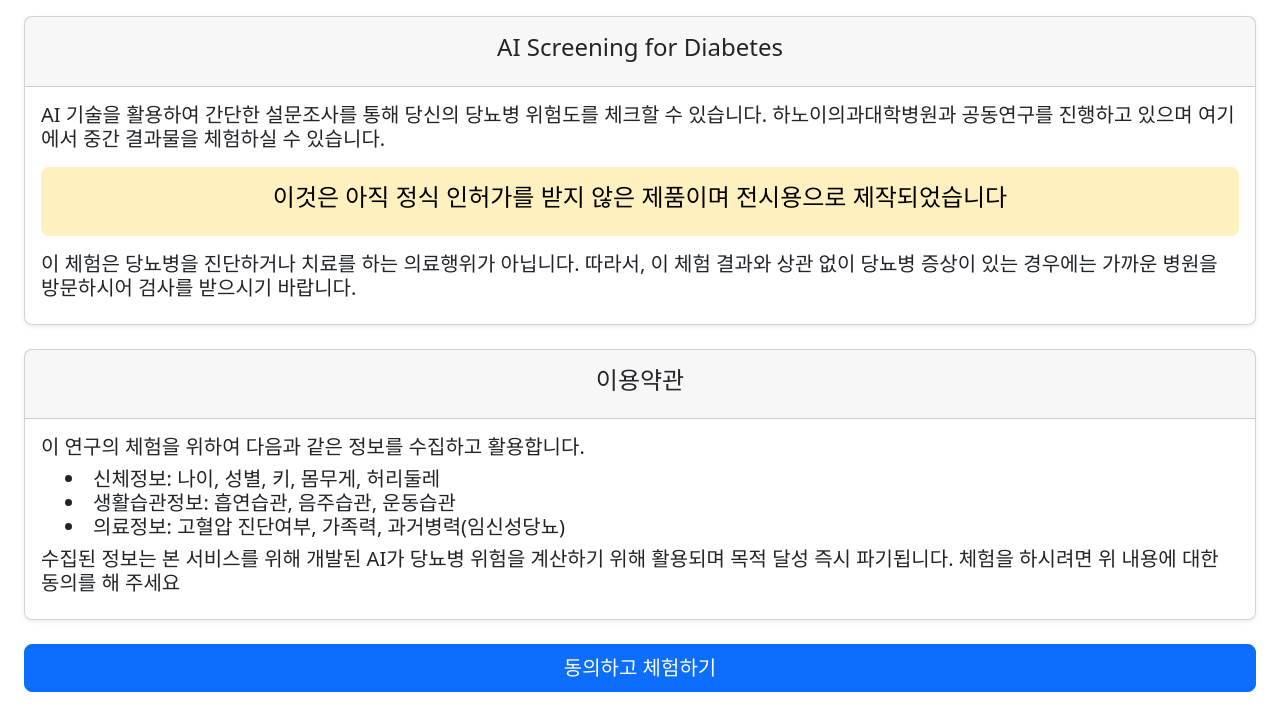
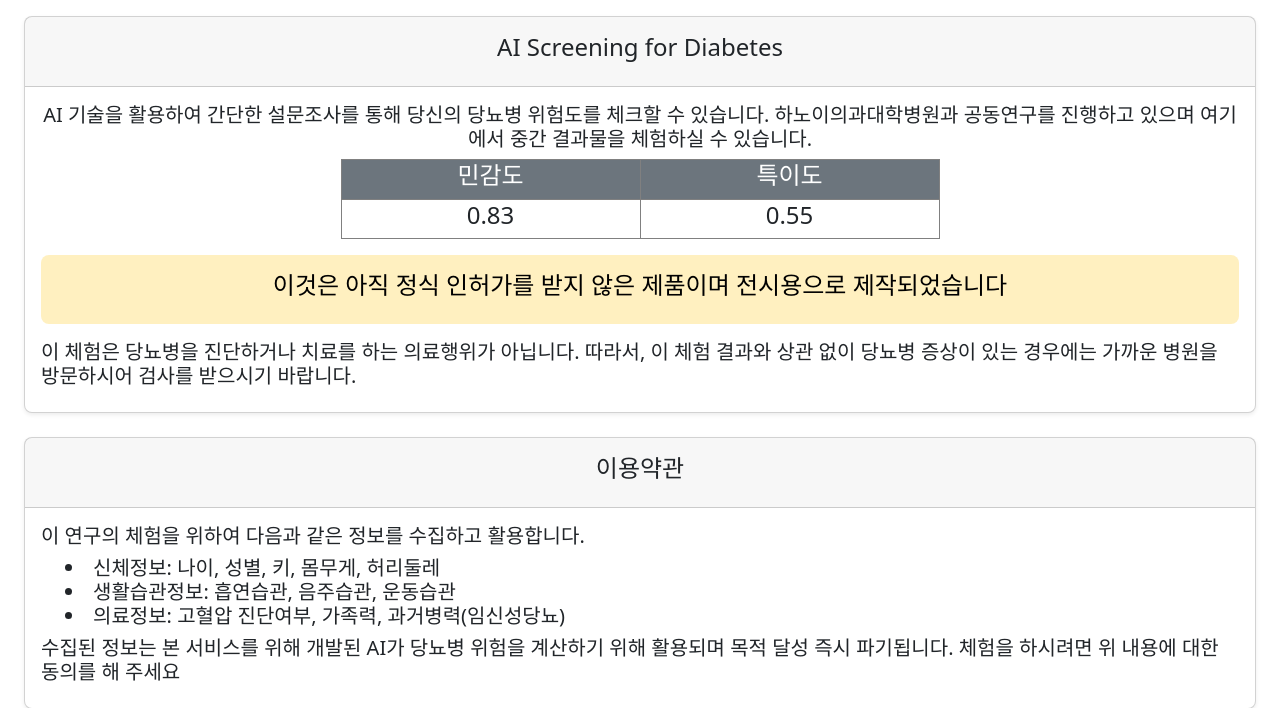
Before and after one commit to JaehoLee83/AIScreening, a Django app: page /kr/ in a window 1280 px wide. Shown: the part 97-805 px from the top of the page. Run offline with Django 4.2, Linux system fonts and the light colour scheme; parts of the project's set-up code (start-up, migrations or seed data) failed here and were passed over; some libraries are stand-ins or nearby versions.

Commit message:
udpate index

```diff
--- a/tutorial_web/templates/index_kr.html
+++ b/tutorial_web/templates/index_kr.html
@@ -8,8 +8,22 @@
             <h4 clss="my-0 font-weight-bold"> AI Screening for Diabetes </h4>
         </div>
         <div class="card-body">
-            <h5> AI 기술을 활용하여 간단한 설문조사를 통해 당신의 당뇨병 위험도를 체크할 수 있습니다. 하노이의과대학병원과 공동연구를 진행하고 있으며 여기에서 중간 결과물을 체험하실 수 있습니다.
+            <h5 class="text-center"> AI 기술을 활용하여 간단한 설문조사를 통해 당신의 당뇨병 위험도를 체크할 수 있습니다. 하노이의과대학병원과 공동연구를 진행하고 있으며 여기에서 중간 결과물을 체험하실 수 있습니다.
             </h5>
+            <table class="w-50 text-center table-bordered border-Secondary"  style="float:none; margin:0 auto;">
+                <thead>
+                    <tr class="text-bg-secondary">
+                        <th scope="col"> <h4> 민감도 </h4> </th>
+                        <th scope="col"> <h4> 특이도 </h4> </th>
+                    </tr>
+                </thead>
+                <tbody>
+                    <tr>
+                        <td> <h4> 0.83 </h4> </td>
+                        <td> <h4> 0.55 </h4> </td>
+                    </tr>
+                </tbody>
+            </table>
             <p></p>
             <div class="py-3 text-bg-warning bg-opacity-25 border-light rounded-3 text-center">
                 <h4> 이것은 아직 정식 인허가를 받지 않은 제품이며 전시용으로 제작되었습니다 </h4>
```
Also changed, not shown: tutorial_web/templates/index.html (+14 -0 lines).
